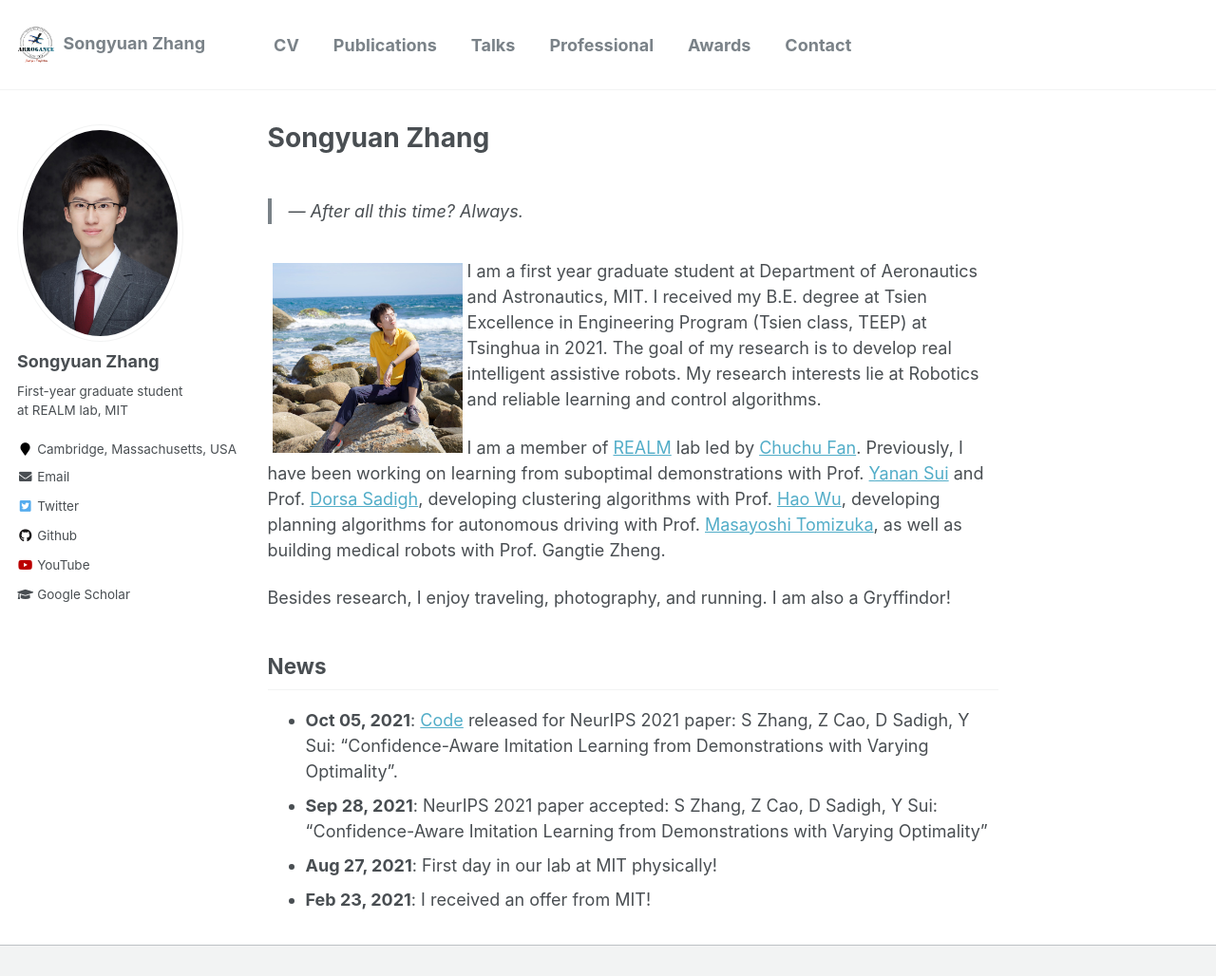
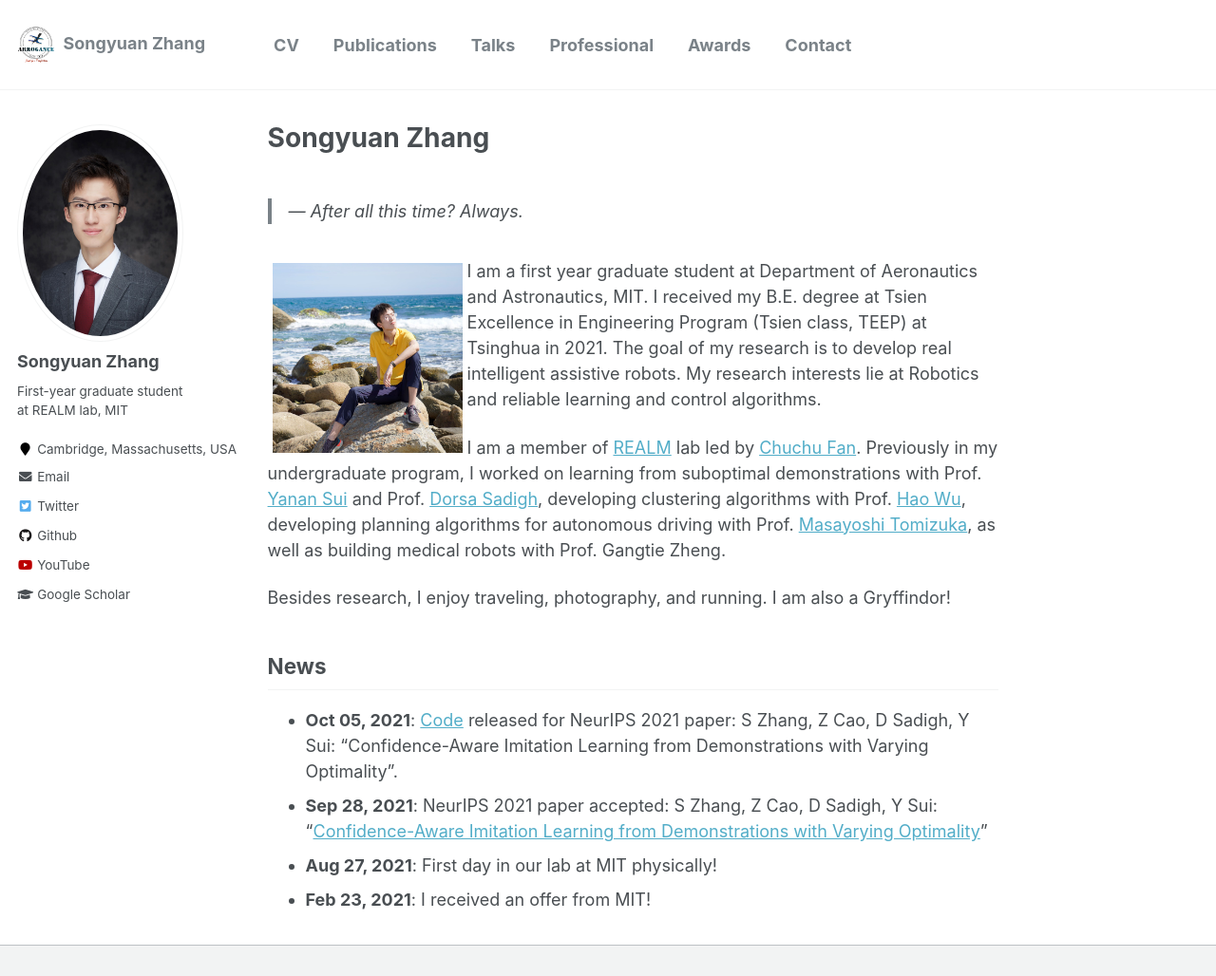
Before and after one commit to syzhang092218-source/syzhang092218-source.github.io, a Jekyll site: the page built from _pages/about.md, in a window 1280 px wide and 1168 px high, cut to the strip 0-1028 px from the top of the window. Shown: the whole strip at 95% size. Built offline with Jekyll 4.4.1, drawn with Linux system fonts in a browser that asks for light colours.

Commit message:
Update about.md

```diff
--- a/_pages/about.md
+++ b/_pages/about.md
@@ -16,7 +16,7 @@ redirect_from:
 </p>
 
 
-I am a member of [REALM](http://realm.mit.edu/) lab led by  [Chuchu Fan](https://chuchu.mit.edu/). Previously, I have been working on learning from suboptimal demonstrations with Prof. [Yanan Sui](https://www.yanansui.com/) and Prof. [Dorsa Sadigh](https://dorsa.fyi/), developing clustering algorithms with Prof. [Hao Wu](https://haowu1983.github.io/), developing planning algorithms for autonomous driving with Prof. [Masayoshi Tomizuka](https://msc.berkeley.edu/people/tomizuka.html), as well as building medical robots with Prof. Gangtie Zheng.
+I am a member of [REALM](http://realm.mit.edu/) lab led by  [Chuchu Fan](https://chuchu.mit.edu/). Previously in my undergraduate program, I worked on learning from suboptimal demonstrations with Prof. [Yanan Sui](https://www.yanansui.com/) and Prof. [Dorsa Sadigh](https://dorsa.fyi/), developing clustering algorithms with Prof. [Hao Wu](https://haowu1983.github.io/), developing planning algorithms for autonomous driving with Prof. [Masayoshi Tomizuka](https://msc.berkeley.edu/people/tomizuka.html), as well as building medical robots with Prof. Gangtie Zheng.
 
 Besides research, I enjoy traveling, photography, and running. I am also a Gryffindor!
 
@@ -25,6 +25,6 @@ Besides research, I enjoy traveling, photography, and running. I am also a Gryff
 ## News
 
 - **Oct 05, 2021**: [Code](https://github.com/Stanford-ILIAD/Confidence-Aware-Imitation-Learning) released for NeurIPS 2021 paper: S Zhang, Z Cao, D Sadigh, Y Sui: "Confidence-Aware Imitation Learning from Demonstrations with Varying Optimality".
-- **Sep 28, 2021**: NeurIPS 2021 paper accepted: S Zhang, Z Cao, D Sadigh, Y Sui: "Confidence-Aware Imitation Learning from Demonstrations with Varying Optimality"
+- **Sep 28, 2021**: NeurIPS 2021 paper accepted: S Zhang, Z Cao, D Sadigh, Y Sui: "[Confidence-Aware Imitation Learning from Demonstrations with Varying Optimality](https://sites.google.com/view/cail/)"
 - **Aug 27, 2021**: First day in our lab at MIT physically!
 - **Feb 23, 2021**: I received an offer from MIT!
```
